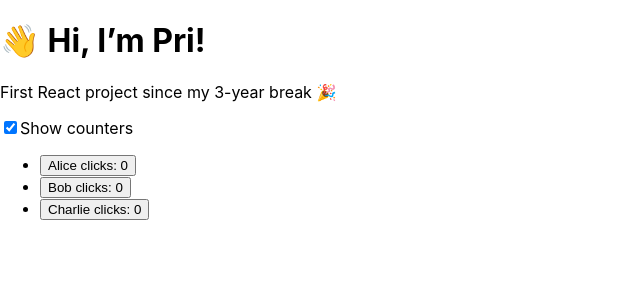
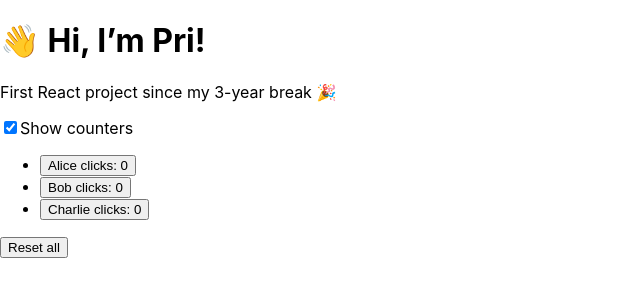
Before and after one commit to priyanshugithub/100Daysofcode, a React (Create React App) app in the folder my-portfolio/: page / in a window 1280 px wide. Shown: the top 300 px of the page, without its empty margins (0-640 px from the left). Built offline with nearby package versions, Linux system fonts and the light colour scheme.

Commit message:
feat: add “Reset all” button to zero out counter(s)

```diff
--- a/my-portfolio/src/App.js
+++ b/my-portfolio/src/App.js
@@ -43,8 +43,17 @@ export default function App() {
         />
       </li>
     ))}
-  </ul>
-)}
+  </ul>)}
+  <button
+    onClick={() =>
+      setButtons(bs => bs.map(b => ({ ...b, clicks: 0 })))
+    }
+    className="rounded-lg border px-4 py-2 hover:bg-gray-100"
+  >
+    Reset all
+  </button>
+
+
     </main>
   );
 }
```
